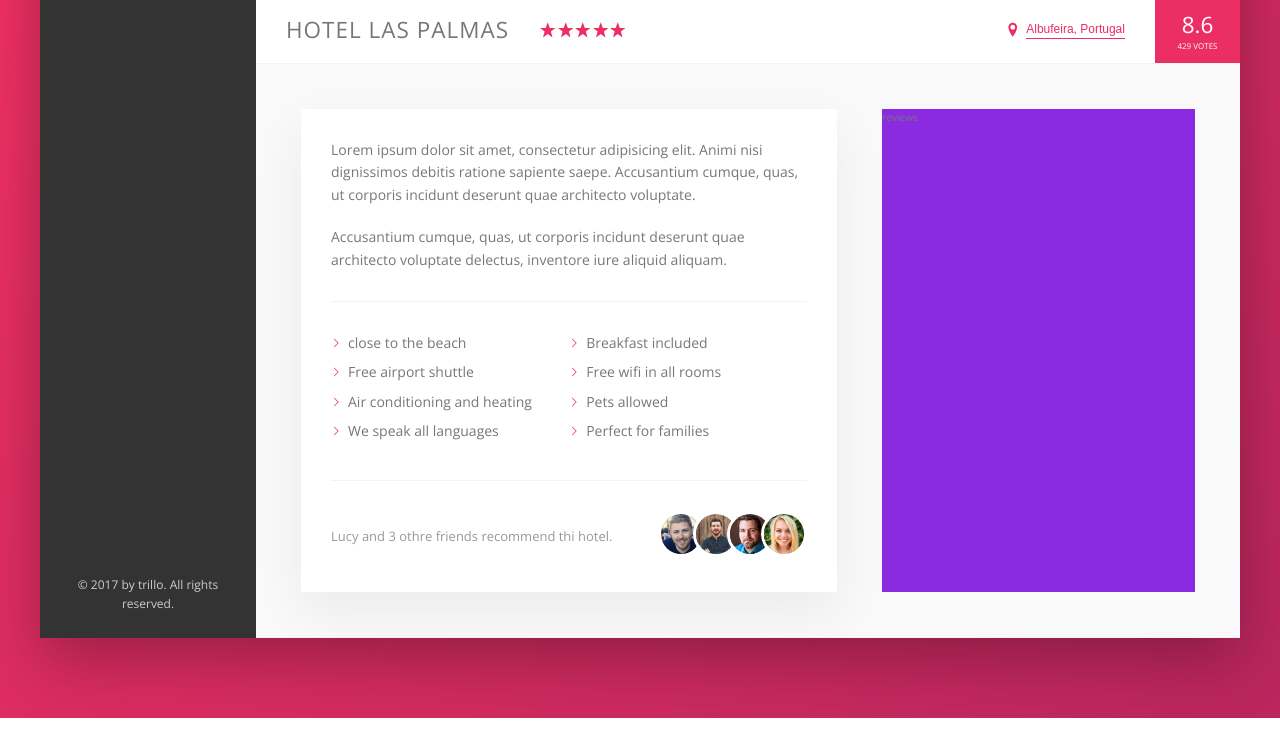
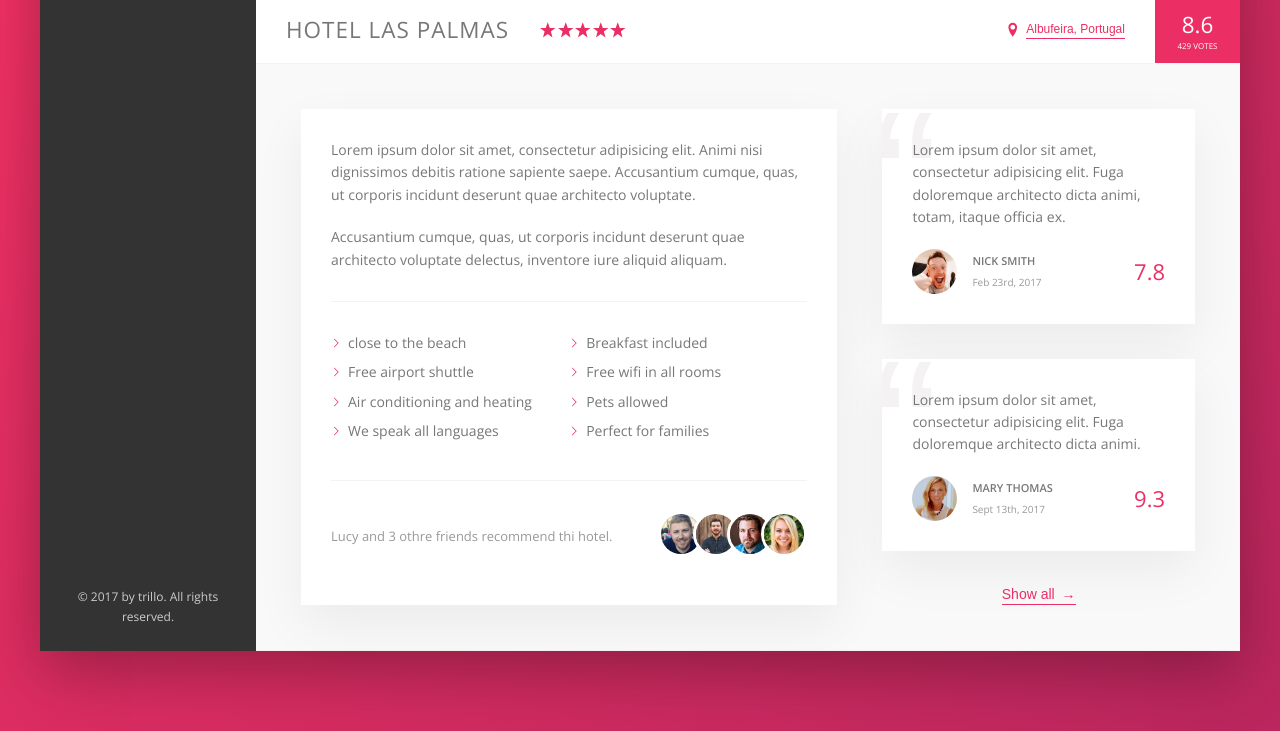
Before and after one commit to Ziayoub/Trillo, a website: page index.html in a window 1280 px wide. Shown: the part 538-1269 px from the top of the page. Drawn offline with nearby package versions, Linux system fonts and the light colour scheme.

Commit message:
Building the user reviews section

```diff
--- a/index.html
+++ b/index.html
@@ -169,9 +169,38 @@
                         </div>
                     </div>
                     <div class="user-reviews">
-                        reviews
+                        <figure class="review">
+                            <blockquote class="review__text">
+                                Lorem ipsum dolor sit amet, consectetur adipisicing elit. Fuga doloremque architecto dicta animi, totam, itaque officia ex.
+                            </blockquote>
+                            <figcaption class="review__user">
+                                <img src="img/user-1.jpg" alt="User 1" class="review__photo">
+                                <div class="review__user-box">
+                                    <p class="review__user-name">Nick Smith</p>
+                                    <p class="review__user-date">Feb 23rd, 2017</p>
+                                </div>
+                                <div class="review__rating">7.8</div>
+                            </figcaption>
+                        </figure>
+
+                        <figure class="review">
+                            <blockquote class="review__text">
+                                Lorem ipsum dolor sit amet, consectetur adipisicing elit. Fuga doloremque architecto dicta animi.
+                            </blockquote>
+                            <figcaption class="review__user">
+                                <img src="img/user-2.jpg" alt="User 1" class="review__photo">
+                                <div class="review__user-box">
+                                    <p class="review__user-name">Mary Thomas</p>
+                                    <p class="review__user-date">Sept 13th, 2017</p>
+                                </div>
+                                <div class="review__rating">9.3</div>
+                            </figcaption>
+                        </figure>
+
+                        <button class="btn-inline">Show all <span>&rarr;</span></button>
                     </div>
                 </div>
+
             </main>
         </div>
 </body>
--- a/sass/_components.scss
+++ b/sass/_components.scss
@@ -236,8 +236,15 @@
     background-color: transparent;
     cursor: pointer;
     transition: all .2s;
+    & span {
+        margin-left: 3px;
+        transition: margin-left .2s;
+    }
     &:hover {
         color: var(--color-grey-dark-1);
+        span {
+            margin-left: 8px;
+        }
     }
     &:focus {
         outline: none;
@@ -318,3 +325,58 @@
         }
     }
 }
+
+////////////////////////////////////////
+// REVIEWS
+.review {
+    background-color: #fff;
+    box-shadow: var(--shadow-light);
+    padding: 3rem;
+    margin-bottom: 3.5rem;
+    position: relative;
+    overflow: hidden;
+    &__text {
+        margin-bottom: 2rem;
+        z-index: 10;
+        position: relative;
+    }
+    &__user {
+        display: flex;
+        align-items: center;
+    }
+    &__photo {
+        height: 4.5rem;
+        width: 4.5rem;
+        border-radius: 50%;
+        margin-right: 1.5rem;
+    }
+    &__user-box {
+        margin-right: auto;
+    }
+    &__user-name {
+        font-size: 1.1rem;
+        font-weight: 600;
+        text-transform: uppercase;
+        margin-bottom: .4rem;
+    }
+    &__user-date {
+        font-size: 1rem;
+        color: var(--color-grey-dark-3);
+    }
+    &__rating {
+        color: var(--color-primary);
+        font-size: 2.2rem;
+        font-weight: 300;
+    }
+    &::before {
+        content: "\201C";
+        position: absolute;
+        top: -2.75rem;
+        left: -1rem;
+        line-height: 1;
+        font-size: 20rem;
+        color: var(--color-grey-light-2);
+        font-family: sans-serif;
+        z-index: 1;
+    }
+}
--- a/sass/_layout.scss
+++ b/sass/_layout.scss
@@ -34,6 +34,7 @@
 }
 
 .detail {
+    font-size: 1.4rem;
     display: flex;
     padding: 4.5rem;
     background-color: var(--color-grey-light-1);
@@ -41,7 +42,6 @@
 }
 
 .description {
-    font-size: 1.4rem;
     background-color: #fff;
     flex: 0 0 60%;
     margin-right: 4.5rem;
@@ -50,6 +50,8 @@
 }
 
 .user-reviews {
-    background-color: blueviolet;
     flex: 1;
+    display: flex;
+    flex-direction: column;
+    align-items: center;
 }
```
Also changed, not shown: css/style.css.
